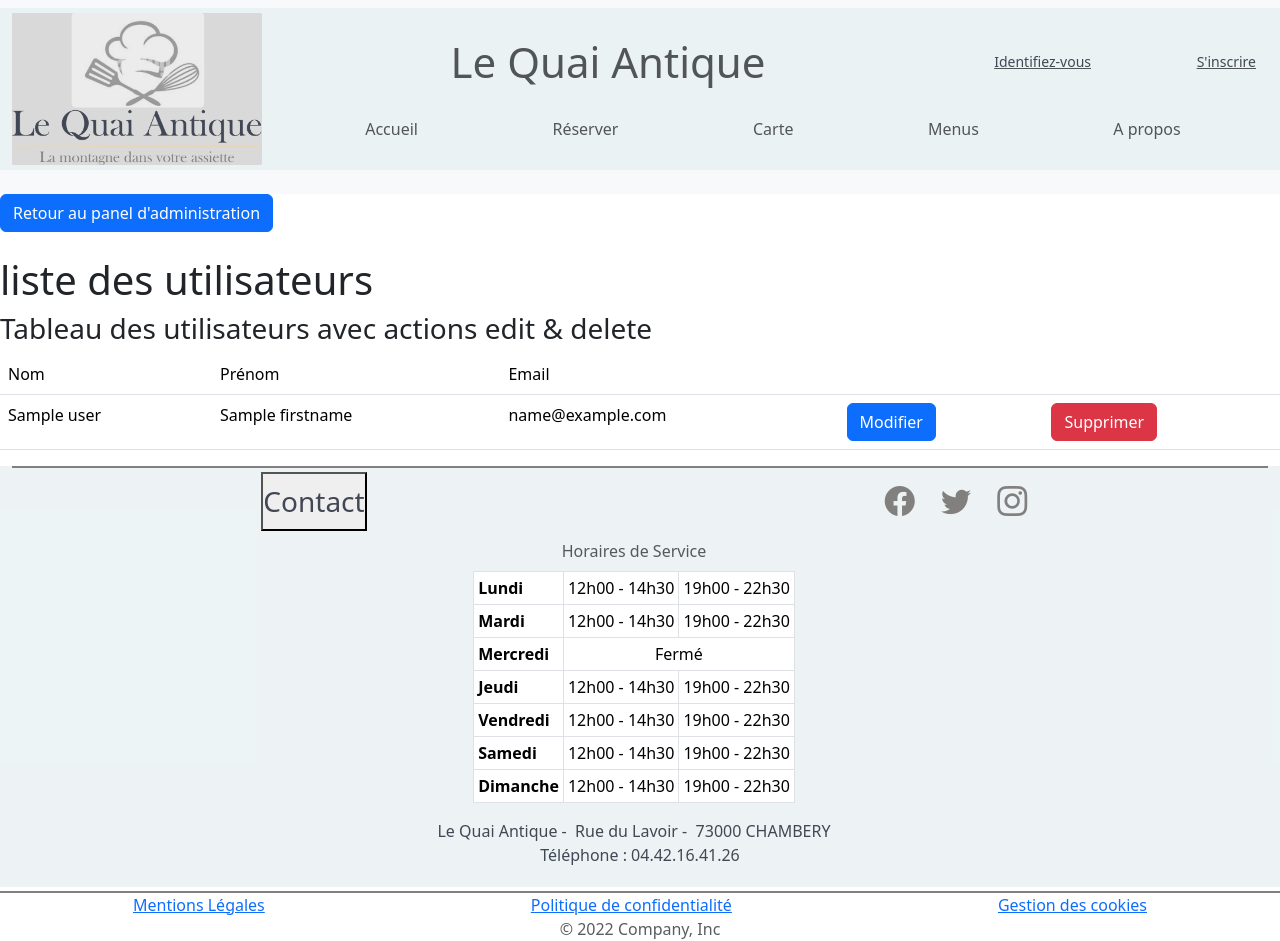
After one commit to AurelieG13/QuaiAntique-AG, a Symfony app: template templates/admin/admin_user/index.html.twig in a window 1280 px wide. The commit adds this page. Run offline with Twig, Linux system fonts and the light colour scheme; the template is opened without the code that fills it: most values are stand-ins (such as "Sample title", 1, 10 or a date in 2020); some libraries are stand-ins or nearby versions.

Commit message:
commit crud user

```diff
--- /dev/null
+++ b/templates/admin/admin_user/index.html.twig
@@ -0,0 +1,70 @@
+{% extends 'base.html.twig' %}
+
+{% block title %}Hello AdminUserController!{% endblock %}
+
+{% block body %}
+
+<div class="mb-4">
+    <a type="button" class="btn btn-primary" href="{{ path('admin_home') }}">Retour au panel d'administration</a>
+</div>
+
+<h1>liste des utilisateurs</h1>
+
+<h3>Tableau des utilisateurs avec actions edit & delete</h3>
+
+<table class="table">
+    <thead>
+        <tr>
+            <td>Nom</td>
+            <td>Prénom</td>
+            <td>Email</td>
+            <td colspan="2" class="text-center"></td>
+        </tr>
+    </thead>
+    <tbody>
+    {% for user in users %}
+        <tr>
+            <td>{{ user.name }}</td>
+            <td>{{ user.firstname }}</td>
+            <td>{{ user.email }}</td>
+            <td>
+            <a href="{{ path('admin_user_edit', {id: user.id}) }}" type="button" class="btn btn-primary">
+                Modifier
+            </a>
+            </td>
+            <td>
+            {# {{ path('admin_user_delete', {id: user.id}) }} #}
+            <a href="#" type="button" class="btn btn-danger modal-trigger" data-bs-toggle="modal" data-bs-target="#modal-delete" data-id="{{ user.id }}" data-titre = "{{ user.name }}">
+                Supprimer
+            </a>
+            {# <a href="#" type="button" data-bs-toggle="modal" class="btn btn-danger modal-trigger" data-bs-target="modal-delete" data-bs-id="{{ user.id }}" data-bs-titre = "{{ user.id }}">
+                Supprimer
+            </a> #}
+            </td>
+        </tr>
+    {% endfor %}
+
+    </tbody>
+</table>
+
+
+<!-- Modal -->
+<div class="modal fade" id="modal-delete" tabindex="-1" aria-labelledby="modal-deleteLabel" aria-hidden="true">
+  <div class="modal-dialog">
+    <div class="modal-content">
+      <div class="modal-header">
+        <h5 class="modal-title" id="modal-deleteLabel">Supprimer un utilisateur</h5>
+        <button type="button" class="btn-close" data-bs-dismiss="modal" aria-label="Close"></button>
+      </div>
+      <div class="modal-body modal-content">
+
+      </div>
+      <div class="modal-footer">
+        <button type="button" class="btn btn-secondary" data-bs-dismiss="modal" data-bs-target="modal-delete">Fermer</button>
+        <a href="#" type="button" class="btn btn-primary">Valider</a>
+      </div>
+    </div>
+  </div>
+</div>
+
+{% endblock %}
--- a/templates/base.html.twig
+++ b/templates/base.html.twig
@@ -26,5 +26,6 @@
         {% include "components/_footer.html.twig" %}
 
         <script src="https://cdn.jsdelivr.net/npm/bootstrap@5.3.0-alpha1/dist/js/bootstrap.bundle.min.js" integrity="sha384-w76AqPfDkMBDXo30jS1Sgez6pr3x5MlQ1ZAGC+nuZB+EYdgRZgiwxhTBTkF7CXvN" crossorigin="anonymous"></script>
+        <script src="{{ asset('assets/js/script.js')}}"></script>
     </body>
 </html>
--- a/templates/components/_navbar.html.twig
+++ b/templates/components/_navbar.html.twig
@@ -11,6 +11,9 @@
 			{% if app.user %}
 				<li><a class="dropdown-item" href="{{ path('profile_home') }}">Mon compte</a></li>
 				<li><a class="dropdown-item" href="{{ path('register')}}">Se déconnecter</a></li>
+				{% if is_granted('ROLE_ADMIN')  %}
+					<li><a class="dropdown-item" href="{{ path('admin_home')}}">Panel d'administration</a></li>
+				{% endif %}
 
 			{% else %}
 				<li><a class="dropdown-item" href="{{ path('login')}}">Se connecter</a></li>
@@ -42,6 +45,9 @@
 						<ul class="dropdown-menu">
 							<li><a class="dropdown-item" href="{{ path('profile_home') }}">Mon compte</a></li>
 							<li><a class="dropdown-item" href="{{ path('logout') }}">Se déconnecter</a></li>
+						{% if is_granted('ROLE_ADMIN')  %}
+							<li><a class="dropdown-item" href="{{ path('admin_home')}}">Panel d'administration</a></li>
+						{% endif %}
 						</ul>
 					</div>
 				{% else %}
```
Also changed, not shown: src/Controller/Admin/AdminController.php (added, +19 -0 lines), src/Controller/Admin/AdminUserController.php (added, +62 -0 lines), src/Controller/ProfileController.php (+0 -34 lines), templates/admin/admin_user/edit.html.twig (added, +22 -0 lines), templates/admin/index.html.twig (added, +15 -0 lines), templates/components/_sidebar.html.twig (+0 -8 lines), public/assets/js/script.js (added).
